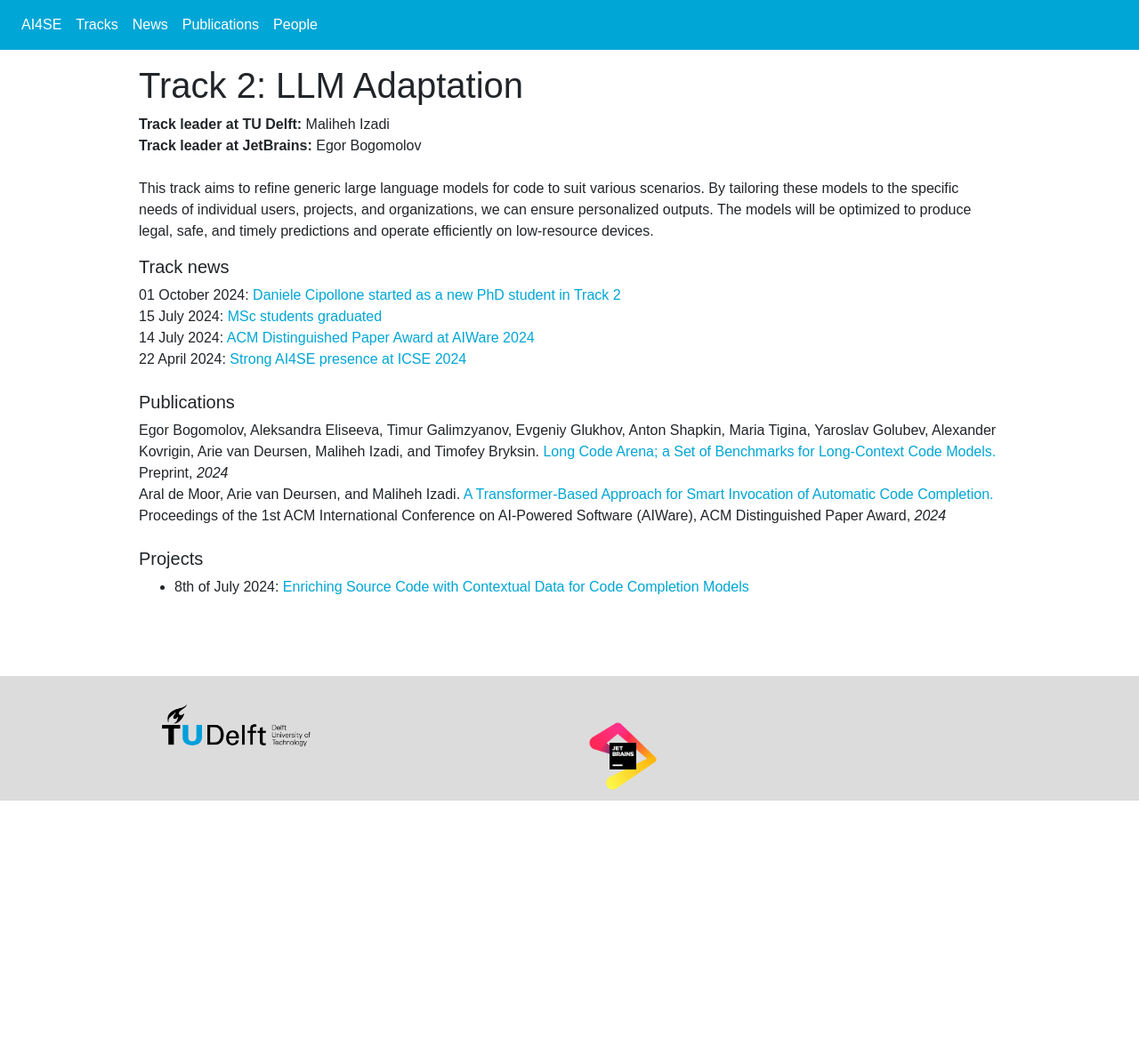
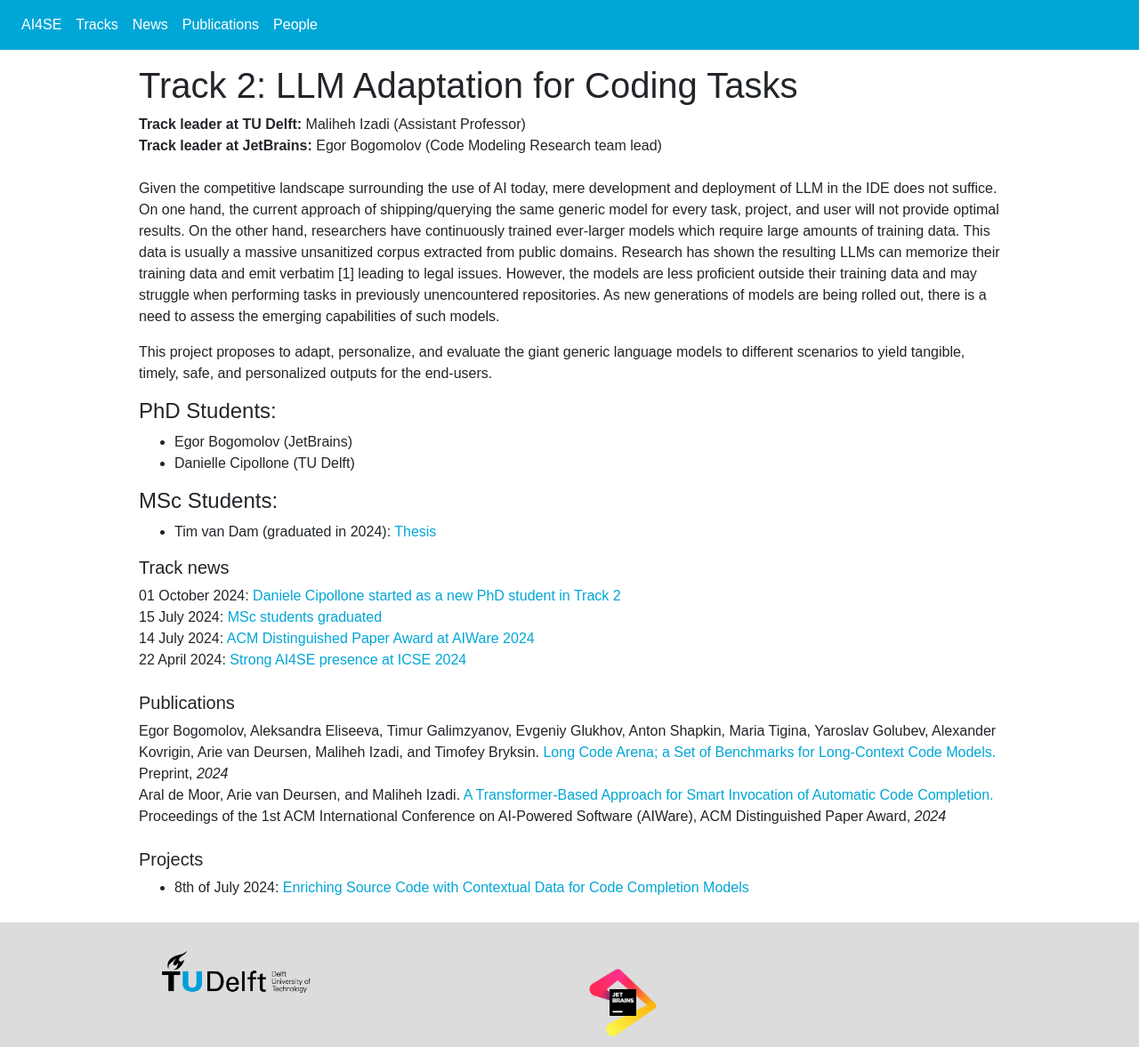
Before and after one commit to SERG-Delft/ai4se-website, a Jekyll site: the page built from _tracks/02_llm_adaptation.md, in a window 1280 px wide. Shown: the whole page at 89% size. Built offline with Jekyll 4.4.1, drawn with Linux system fonts in a browser that asks for light colours; nearby versions of some CDN libraries; before the commit the page ends 900 px from its top, so only the background shows below that.

Commit message:
updated track 2 description and people

```diff
--- a/_tracks/02_llm_adaptation.md
+++ b/_tracks/02_llm_adaptation.md
@@ -1,10 +1,20 @@
 ---
 layout: track
 track-id: 2
-title: LLM Adaptation
-tu-leader: Maliheh Izadi
-jb-leader: Egor Bogomolov
-phd: To Be Hired
+title: LLM Adaptation for Coding Tasks
+tu-leader: Maliheh Izadi (Assistant Professor)
+jb-leader: Egor Bogomolov (Code Modeling Research team lead)
+phd: Egor Bogomolov and Daniele Cipollone
 ---
 
-This track aims to refine generic large language models for code to suit various scenarios. By tailoring these models to the specific needs of individual users, projects, and organizations, we can ensure personalized outputs. The models will be optimized to produce legal, safe, and timely predictions and operate efficiently on low-resource devices.
+Given the competitive landscape surrounding the use of AI today, mere development and deployment of LLM in the IDE does not suffice. On one hand, the current approach of shipping/querying the same generic model for every task, project, and user will not provide optimal results. On the other hand, researchers have continuously trained ever-larger models which require large amounts of training data. This data is usually a massive unsanitized corpus extracted from public domains. Research has shown the resulting LLMs can memorize their training data and emit verbatim [1] leading to legal issues. However, the models are less proficient outside their training data and may struggle when performing tasks in previously unencountered repositories. As new generations of models are being rolled out, there is a need to assess the emerging capabilities of such models.
+
+This project proposes to adapt, personalize, and evaluate the giant generic language models to different scenarios to yield tangible, timely, safe, and personalized outputs for the end-users.
+
+
+#### PhD Students:
+- Egor Bogomolov (JetBrains)
+- Danielle Cipollone (TU Delft)
+
+#### MSc Students:
+- Tim van Dam (graduated in 2024): [Thesis](/projects/track-2/2024-07-08-enriching-source-code-with-contextual-data-thesis-tim-van-dam)
```
